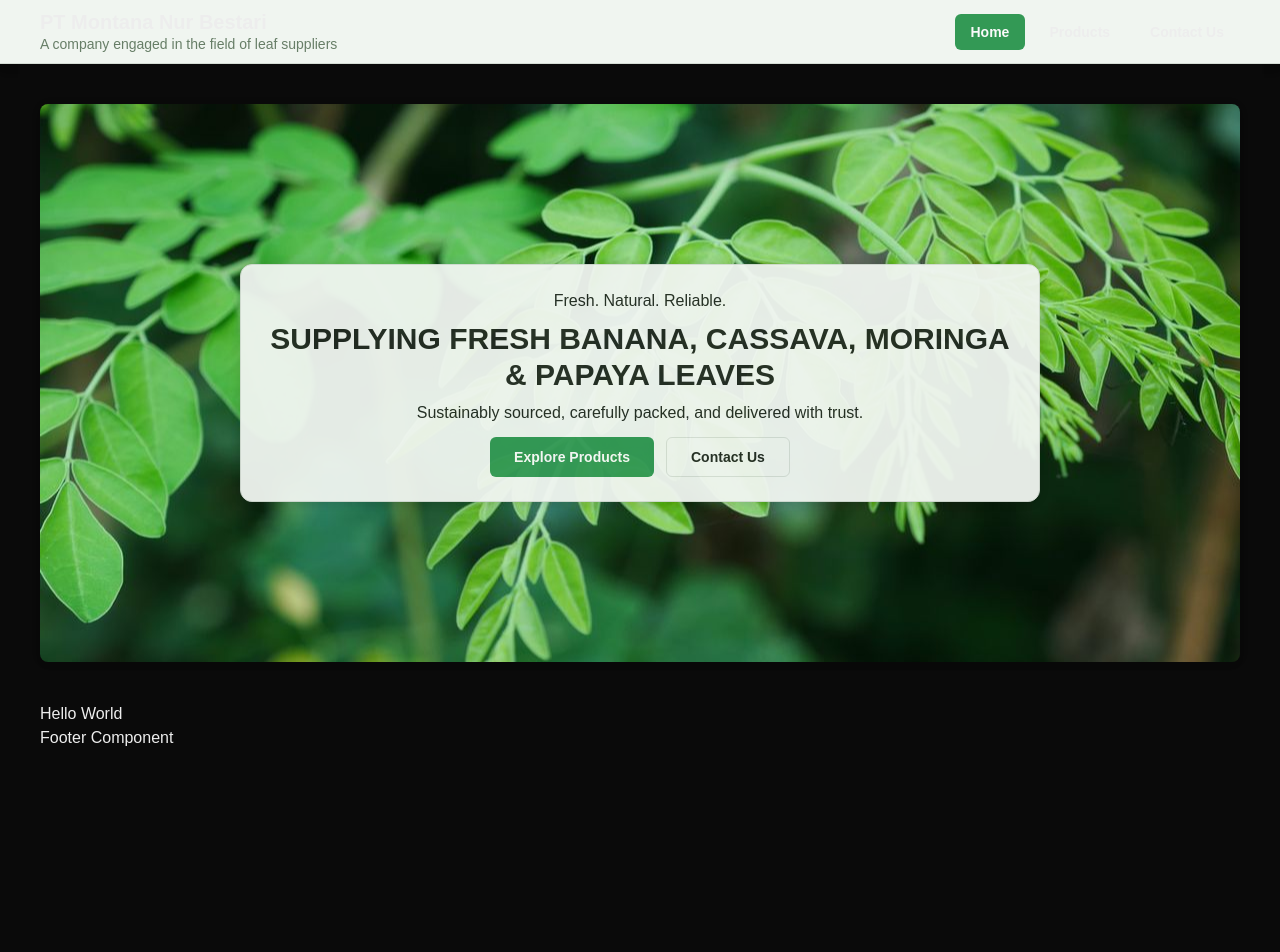
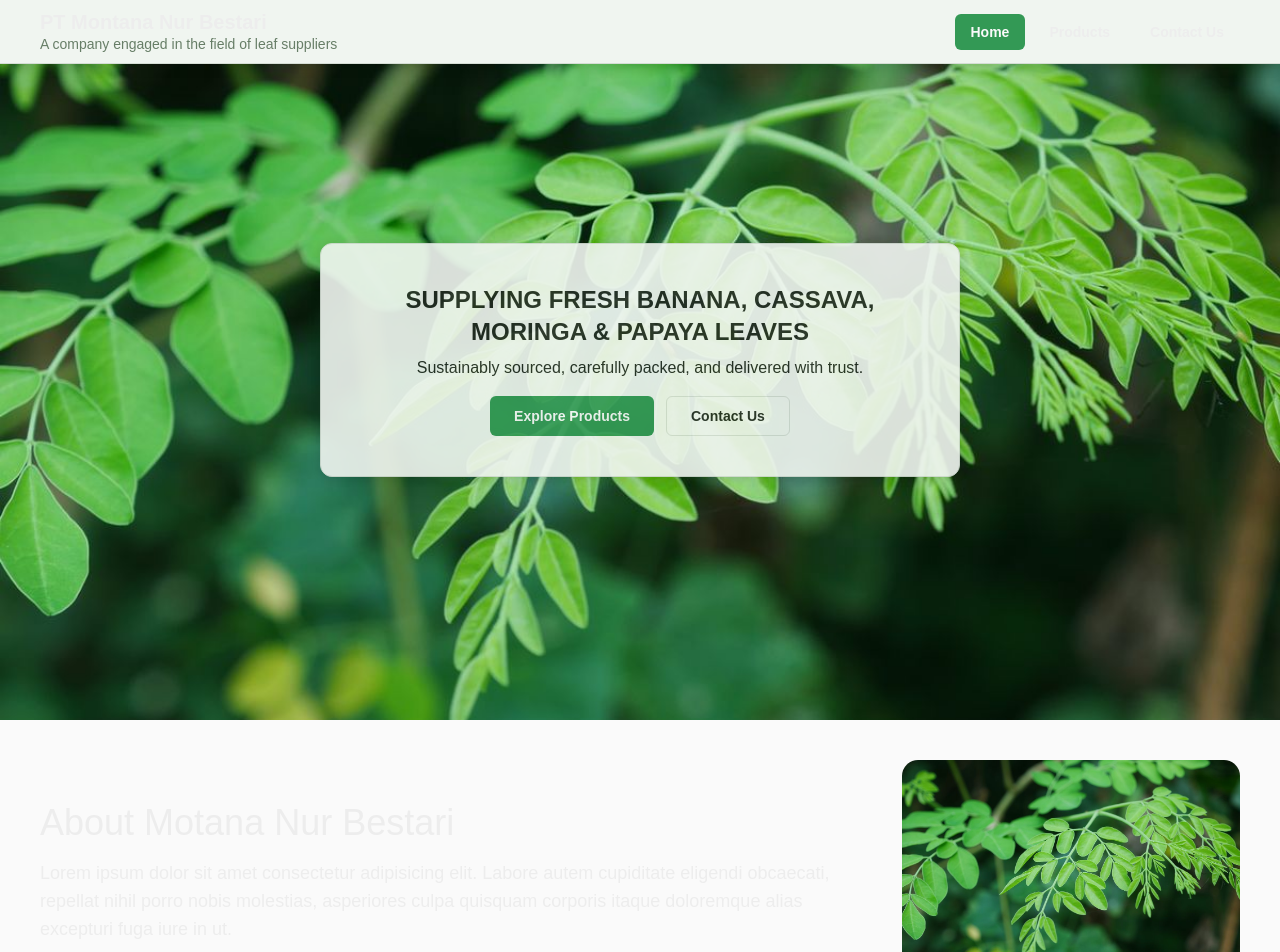
Before and after one commit to Ibrhm1/PT-Montana-Nur-Bestari, a Next.js app: page / in a window 1280 px wide. Shown: the top 952 px of the page. Before the commit the page ends 800 px from the top, so only its background shows below. Built offline with nearby package versions, Linux system fonts and the light colour scheme.

Commit message:
feat: create section about

```diff
--- a/src/components/common/Navbar.tsx
+++ b/src/components/common/Navbar.tsx
@@ -19,7 +19,7 @@ export default function Navbar() {
   const [isOpen, setIsOpen] = useState(false);
 
   return (
-    <nav className="bg-sidebar flex h-16 w-full items-center justify-between border-b px-2 shadow-xl md:px-5 lg:px-10">
+    <nav className="bg-sidebar fixed z-10 flex h-16 w-full items-center justify-between border-b px-2 shadow-xl md:px-5 lg:px-10">
       <section className="flex items-center gap-2">
         <div className="-space-y-1">
           <h1 className="text-base font-bold lg:text-xl">
--- a/src/components/layouts/LandingPageLayout.tsx
+++ b/src/components/layouts/LandingPageLayout.tsx
@@ -13,7 +13,7 @@ export default function LandingPageLayout(props: LandingPageLayoutProps) {
     <>
       <HeaderPage title={props.title} />
       <Navbar />
-      <section className="px-2 md:px-5 lg:px-10">{props.children}</section>
+      <section>{props.children}</section>
       <Footer />
     </>
   );
--- /dev/null
+++ b/src/components/views/home/AboutHome.tsx
@@ -0,0 +1,28 @@
+import Image from "next/image";
+
+const AboutHome = () => {
+  return (
+    <main className="bg-accent-foreground flex flex-col items-center gap-10 px-2 py-10 md:flex-row md:px-5 lg:px-10">
+      <section className="space-y-4">
+        <h1 className="text-2xl lg:text-4xl">About Motana Nur Bestari</h1>
+        <p className="lg:text-lg">
+          Lorem ipsum dolor sit amet consectetur adipisicing elit. Labore autem
+          cupiditate eligendi obcaecati, repellat nihil porro nobis molestias,
+          asperiores culpa quisquam corporis itaque doloremque alias excepturi
+          fuga iure in ut.
+        </p>
+      </section>
+      <section>
+        <Image
+          src="/banner.jpg"
+          alt="banner"
+          width={720}
+          height={200}
+          className="rounded-2xl"
+        />
+      </section>
+    </main>
+  );
+};
+
+export default AboutHome;
--- a/src/components/views/home/BannerHome.tsx
+++ b/src/components/views/home/BannerHome.tsx
@@ -4,13 +4,12 @@ import { Card, CardContent } from "~/components/ui/card";
 
 export default function BannerHome() {
   return (
-    <main className="w-full py-5 md:py-10">
-      <div className="flex w-full justify-center rounded-lg bg-[url('/banner.jpg')] bg-cover bg-center bg-no-repeat py-40 shadow-lg">
-        <Card className="bg-sidebar m-2 w-full text-center opacity-95 shadow-2xl md:m-0 md:w-2/3">
-          <CardContent className="w-full space-y-2">
+    <main className="w-full">
+      <div className="flex h-[90vh] w-full items-center justify-center bg-[url('/banner.jpg')] bg-cover bg-center bg-no-repeat shadow-lg">
+        <Card className="bg-sidebar m-2 w-full py-10 text-center opacity-90 shadow-2xl md:m-0 md:w-2/4">
+          <CardContent className="w-full md:space-y-4">
             <div className="space-y-2">
-              <p className="text-sm md:text-base">Fresh. Natural. Reliable.</p>
-              <h1 className="text-xl font-bold uppercase lg:text-3xl">
+              <h1 className="text-xl font-bold uppercase lg:text-2xl">
                 Supplying Fresh Banana, Cassava, Moringa & Papaya Leaves
               </h1>
               <p className="text-base">
--- a/src/pages/404/index.tsx
+++ b/src/pages/404/index.tsx
@@ -1,9 +1,20 @@
+import { Home } from "lucide-react";
+import Link from "next/link";
 import LandingPageLayout from "~/components/layouts/LandingPageLayout";
+import { Button } from "~/components/ui/button";
 
 export default function NotFound() {
   return (
     <LandingPageLayout title="Not Found">
-      <h1>Not Found</h1>
+      <main className="flex h-[90vh] flex-col items-center justify-center space-y-6">
+        <h1 className="text-3xl font-bold">Not Found</h1>
+        <Button variant="default" asChild>
+          <Link href="/">
+            <Home />
+            Back To Home
+          </Link>
+        </Button>
+      </main>
     </LandingPageLayout>
   );
 }
--- a/src/pages/index.tsx
+++ b/src/pages/index.tsx
@@ -1,4 +1,5 @@
 import LandingPageLayout from "~/components/layouts/LandingPageLayout";
+import AboutHome from "~/components/views/home/AboutHome";
 import BannerHome from "~/components/views/home/BannerHome";
 
 export default function HomePage() {
@@ -8,7 +9,9 @@ export default function HomePage() {
         <BannerHome />
       </section>
 
-      <h1>Hello World</h1>
+      <section>
+        <AboutHome />
+      </section>
     </LandingPageLayout>
   );
 }
```
